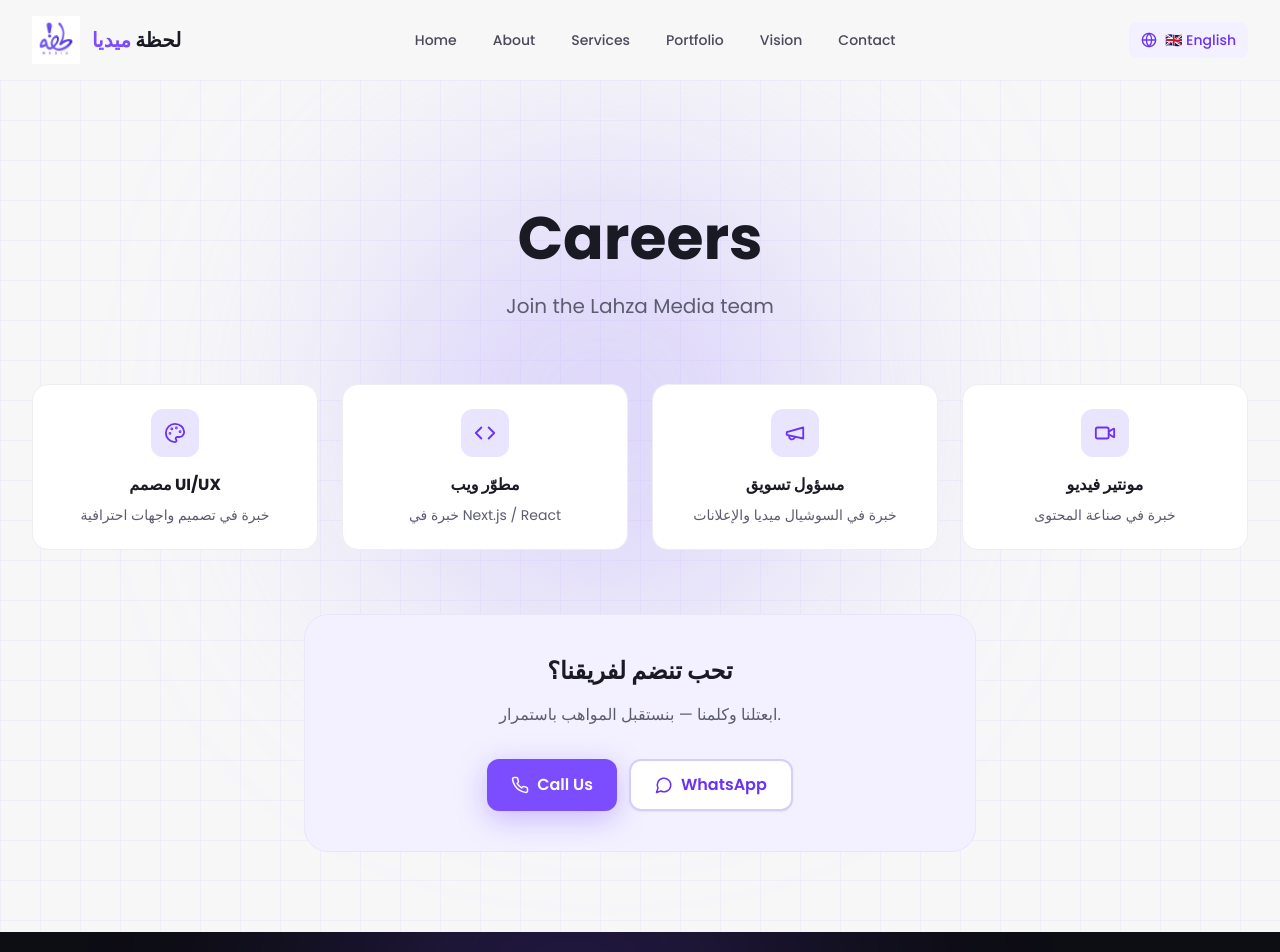
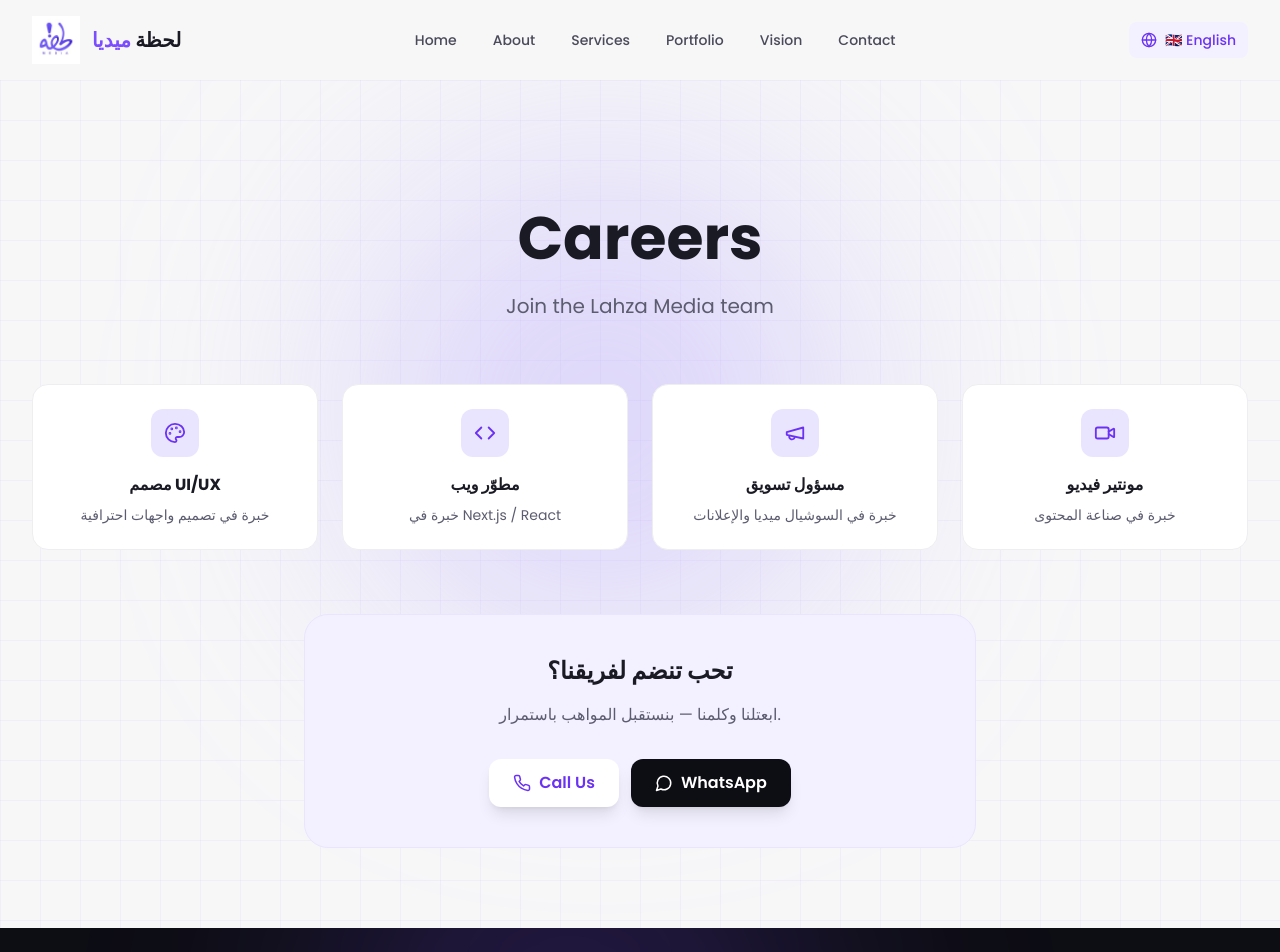
Before and after one commit to mhmoodhazm80-cmyk/Msro3, a Next.js app: page /en/careers in a window 1280 px wide. Shown: the top 952 px of the page. Built offline with nearby package versions, Linux system fonts and the light colour scheme.

Commit message:
feat: new hero with animated logo background + remove framer-motion: src/components/ContactButtons.jsx

```diff
--- a/src/components/ContactButtons.jsx
+++ b/src/components/ContactButtons.jsx
@@ -1,22 +1,33 @@
 'use client';
 
-import { motion } from 'framer-motion';
 import { Phone, MessageCircle } from 'lucide-react';
 import { useTranslations } from 'next-intl';
 import { site } from '@/config/site';
 
 export default function ContactButtons({ size = 'md' }) {
   const t = useTranslations('contact');
-  const sizes = { sm: 'px-4 py-2 text-sm', md: 'px-6 py-3 text-base', lg: 'px-8 py-4 text-lg' };
+  const sizes = {
+    sm: 'px-4 py-2 text-sm',
+    md: 'px-6 py-3 text-base',
+    lg: 'px-8 py-4 text-lg',
+  };
 
   return (
     <div className="flex flex-wrap gap-3">
-      <motion.a href={`tel:${site.phone}`} whileHover={{ y: -3 }} whileTap={{ scale: 0.97 }} className={`group inline-flex items-center gap-2 rounded-xl bg-brand-500 text-white font-semibold shadow-[0_8px_30px_rgba(124,77,255,0.35)] hover:shadow-[0_12px_40px_rgba(124,77,255,0.5)] transition-all ${sizes[size]}`}>
+      <a
+        href={`tel:${site.phone}`}
+        className={`group inline-flex items-center gap-2 rounded-xl bg-white text-brand-600 font-semibold shadow-lg hover:-translate-y-1 hover:shadow-xl transition-all duration-300 ${sizes[size]}`}
+      >
         <Phone size={18} /> {t('call')}
-      </motion.a>
-      <motion.a href={site.whatsapp} target="_blank" rel="noopener noreferrer" whileHover={{ y: -3 }} whileTap={{ scale: 0.97 }} className={`group inline-flex items-center gap-2 rounded-xl bg-white text-brand-600 font-semibold border-2 border-brand-200 hover:border-brand-500 shadow-sm hover:shadow-[0_8px_30px_rgba(124,77,255,0.15)] transition-all ${sizes[size]}`}>
+      </a>
+      <a
+        href={site.whatsapp}
+        target="_blank"
+        rel="noopener noreferrer"
+        className={`group inline-flex items-center gap-2 rounded-xl bg-ink-950 text-white font-semibold shadow-lg hover:-translate-y-1 hover:shadow-xl transition-all duration-300 ${sizes[size]}`}
+      >
         <MessageCircle size={18} /> {t('whatsapp')}
-      </motion.a>
+      </a>
     </div>
   );
 }
```
